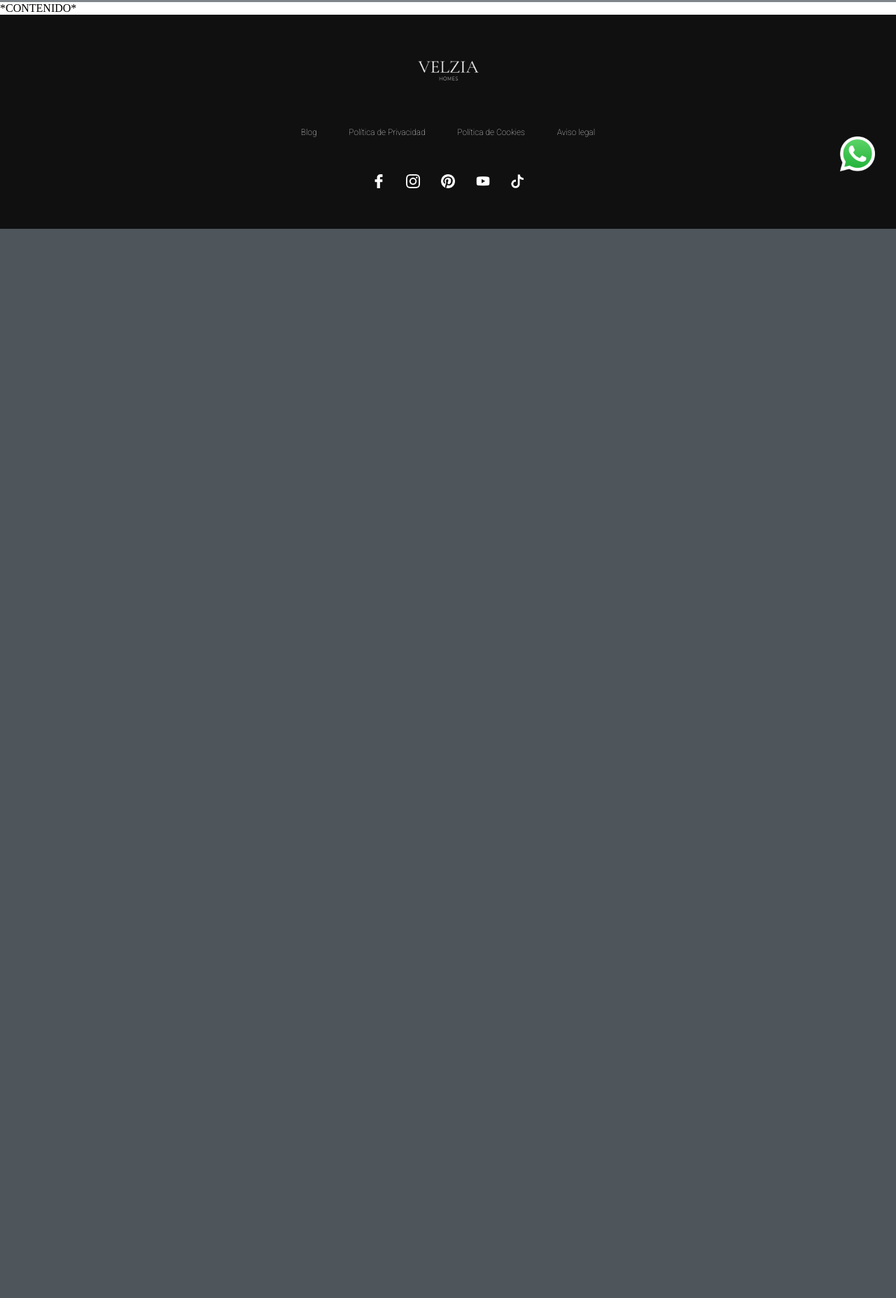
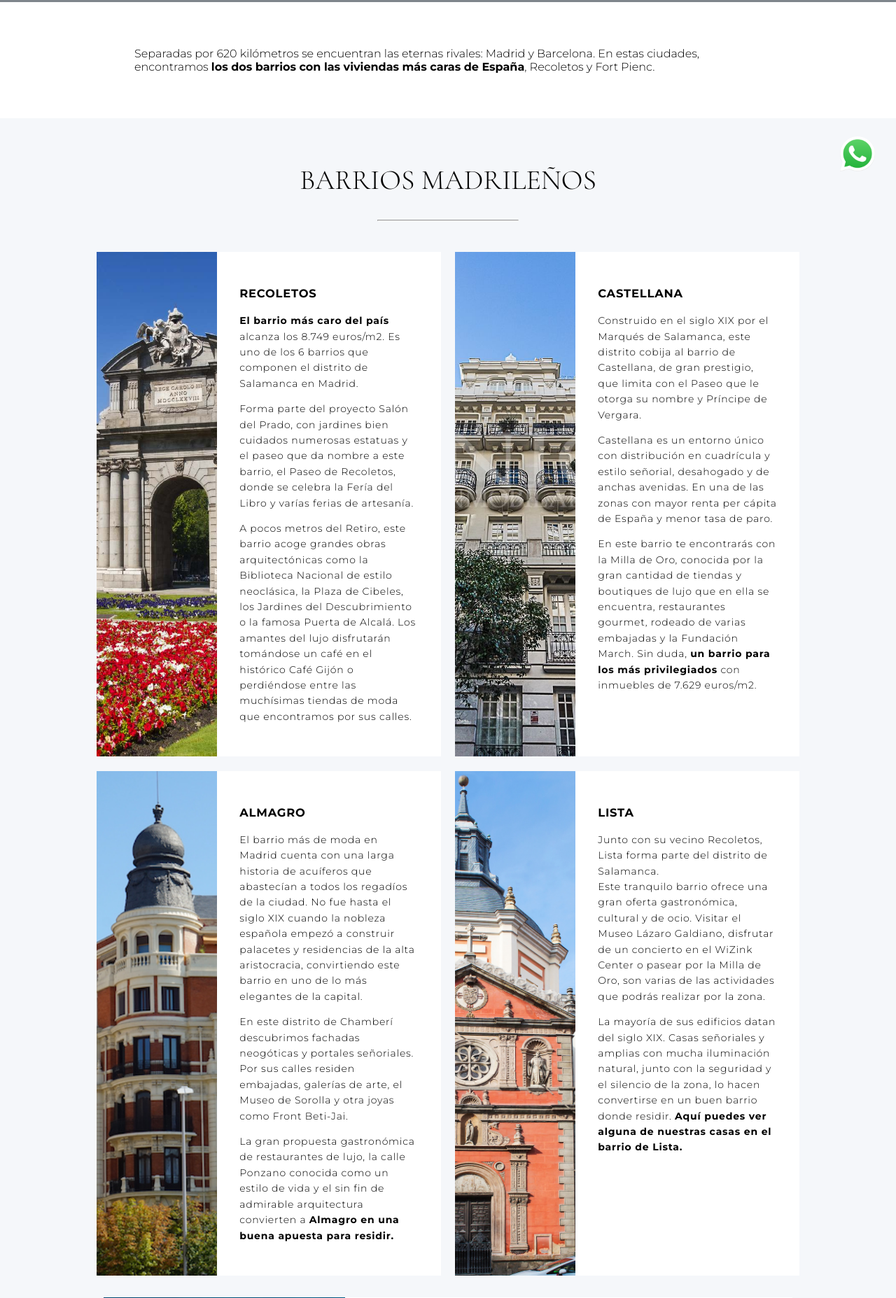
Before and after one commit to d0rtz/velziaWeb, a PHP site: page /blog/blog-page2.html in a window 1280 px wide. Shown: the part 521-2376 px from the top of the page at 70% size. Before the commit the page ends 848 px from the top, so only its background shows below. Run offline with PHP 8.4, Linux system fonts and the light colour scheme.

Commit message:
blog post 2 added

```diff
--- a/blog/blog-page2.css
+++ b/blog/blog-page2.css
@@ -1,4 +1,5 @@
 @import url("https://fonts.googleapis.com/css2?family=Cormorant+Garamond:ital,wght@0,300;0,400;0,500;0,600;0,700;1,300;1,400;1,500;1,600;1,700&family=Roboto:ital,wght@0,100;0,300;0,400;0,500;0,700;0,900;1,100;1,300;1,400;1,500;1,700;1,900&display=swap");
+@import url("https://fonts.googleapis.com/css2?family=Montserrat:ital,wght@0,100..900;1,100..900&display=swap");
 
 body {
   margin: 0;
@@ -40,7 +41,7 @@ button {
   z-index: 1000;
   position: absolute;
   width: 100%;
-    transition: all .5s ease;
+  transition: all 0.5s ease;
 }
 
 .header-color {
@@ -231,7 +232,6 @@ button {
 
 /* MAIN */
 
-
 #sale {
   position: relative;
   overflow: hidden;
@@ -266,7 +266,6 @@ button {
 }
 
 .content h1 {
-    font-size: 50px;
   margin-top: 0;
   margin-bottom: 0;
   margin-left: 10%;
@@ -281,9 +280,173 @@ button {
   padding-right: 34%;
   line-height: 1.5;
   letter-spacing: 0.1rem;
-
+}
+#section1 {
+  margin: 5% 15%;
+}
+#section2 {
+  background-color: #f5f7fa;
+}
+#section21 {
+  padding: 2% 10%;
+  display: grid;
+  background-color: #f5f7fa;
+}
+#section2 h2 {
+  font-size: 40px;
+  text-align: center;
+  padding-top: 5%;
+  padding-left: 10%;
+  padding-right: 10%;
+}
+.section2-div {
+  margin: 2%;
+  display: grid;
+  background-color: white;
+}
+#bg1 {
+  background-image: url(../resources/753F495231.jpg);
+  background-position: center;
+  background-size: cover;
+  background-repeat: no-repeat;
+}
+#bg2 {
+  background-image: url(../resources/psicologos-nunez-de-balboa.jpg);
+  background-position: center;
+  background-size: cover;
+  background-repeat: no-repeat;
+}
+#bg3 {
+  background-image: url(../resources/almagro-2.jpg);
+  background-position: center;
+  background-size: cover;
+  background-repeat: no-repeat;
+}
+#bg4 {
+  background-image: url(../resources/AdobeStock_333385992.jpeg);
+  background-position: center;
+  background-size: cover;
+  background-repeat: no-repeat;
+}
+#bg5 {
+  background-image: url(../resources/vivir-el-viso-chamartin.jpg);
+  background-position: center;
+  background-size: cover;
+  background-repeat: no-repeat;
+}
+#bg6 {
+  background-image: url(../resources/049-scaled.jpg);
+  background-position: center;
+  background-size: cover;
+  background-repeat: no-repeat;
+}
+#bg7 {
+  background-image: url(../resources/87eff-1615827344188-scaled.webp);
+  background-position: center;
+  background-size: cover;
+  background-repeat: no-repeat;
+}
+#bg8 {
+  background-image: url(../resources/DS1_7707-scaled-1.jpg);
+  background-position: center;
+  background-size: cover;
+  background-repeat: no-repeat;
+}
+#bg9 {
+  background-image: url(../resources/sarria.jpg);
+  background-position: center;
+  background-size: cover;
+  background-repeat: no-repeat;
+}
+#bg10 {
+  background-image: url(../resources/area-romantica-pcipal.jpg);
+  background-position: center;
+  background-size: cover;
+  background-repeat: no-repeat;
+}
+.section2-cont {
+  margin: 10%;
+  font-size: 14px;
+  line-height: 1.4rem;
+  letter-spacing: 0.05rem;
+}
+#section3 {
+  margin: 2% 10%;
+  display: grid;
+}
+#section3 div {
+  padding: 5%;
+}
+#section3 div img {
+  width: 100%;
+  height: auto;
+}
+#section3 * h3 {
+  font-size: 18px;
+  text-align: center;
+}
+#section3 * p {
+  font-size: 14px;
+  text-align: justify;
+  line-height: 1.4rem;
+  letter-spacing: 0.05rem;
+}
+#section4 {
+  text-align: center;
+  margin: 5%;
+}
+#section4 * button {
+  margin-top: 20px;
+  padding: 10px 15px;
 }
 
+/* MEDIA QUERIES */
+
+@media (max-width: 768px) {
+  .content h1 {
+    font-size: 30px;
+  }
+  #section21 {
+    grid-template-columns: 100%;
+  }
+  #bg1,
+  #bg2,
+  #bg3,
+  #bg4,
+  #bg5,
+  #bg6,
+  #bg7,
+  #bg8,
+  #bg9,
+  #bg10 {
+    height: 200px;
+    width: auto !important;
+  }
+  .section2-div {
+    grid-template-columns: 100%;
+  }
+  #section3 {
+    grid-template-columns: 100%;
+  }
+}
+
+@media (min-width: 768px) {
+  .content h1 {
+    font-size: 50px;
+  }
+  #section21 {
+    grid-template-columns: repeat(2, 1fr);
+  }
+  .section2-div {
+    grid-template-columns: 35% 65%;
+  }
+  #section3 {
+    grid-template-columns: repeat(3, 1fr);
+  }
+  .section2-last-div {
+    grid-column: 1 / span 2;
+  }
+}
 
 /* FOOTER */
 #footer {
@@ -464,3 +627,22 @@ button {
   font-weight: 900;
   font-style: italic;
 }
+
+.montserrat-light {
+  font-family: "Montserrat", sans-serif;
+  font-optical-sizing: auto;
+  font-weight: 300;
+  font-style: normal;
+}
+.montserrat-regular {
+  font-family: "Montserrat", sans-serif;
+  font-optical-sizing: auto;
+  font-weight: 500;
+  font-style: normal;
+}
+.montserrat-bold {
+  font-family: "Montserrat", sans-serif;
+  font-optical-sizing: auto;
+  font-weight: 700;
+  font-style: normal;
+}
--- a/blog/blog-page2.html
+++ b/blog/blog-page2.html
@@ -136,18 +136,201 @@
     </div>
     <section id="main">
         <section id="sale">
-            <img src="../resources/tailor3.jpeg" alt="" id="background" />
+            <img src="../resources/VELZIA-GOYA-25-WEB_025.jpg" alt="" id="background" />
 
             <div class="content">
                 <p class="roboto-regular">
                     DECORACIÓN Y HOGAR
                 </p>
-                <h1 class="cormorant-garamond-light">EL TOP 10 DE LOS BARRIOS MÁS CAROS DE ESPAÑA DONDE QUERRÁS VIVIR</h1>
+                <h1 class="cormorant-garamond-light">EL TOP 10 DE LOS BARRIOS MÁS CAROS DE ESPAÑA DONDE QUERRÁS VIVIR
+                </h1>
 
             </div>
         </section>
-        <section id="contenido">
-            *CONTENIDO*
+        <section id="contenido" class="montserrat-light">
+            <section id="section1">
+                <p>Separadas por 620 kilómetros se encuentran las eternas rivales: Madrid y Barcelona. En estas
+                    ciudades, encontramos <b>los dos barrios con las viviendas más caras de España</b>, Recoletos y Fort
+                    Pienc.</p>
+            </section>
+            <section id="section2">
+                <h2 class="cormorant-garamond-light">BARRIOS MADRILEÑOS</h2>
+                <hr style="width: 200px;">
+                <section id="section21">
+                    <div class="section2-div">
+                        <div id="bg1"></div>
+                        <div class="section2-cont">
+                            <h3>RECOLETOS</h3>
+                            <p><b>El barrio más caro del país</b> alcanza los 8.749 euros/m2. Es uno de los 6 barrios
+                                que componen el distrito de Salamanca en Madrid.</p>
+                            <p>Forma parte del proyecto Salón del Prado, con jardines bien cuidados numerosas estatuas y
+                                el paseo que da nombre a este barrio, el Paseo de Recoletos, donde se celebra la Fería
+                                del Libro y varías ferias de artesanía.</p>
+                            <p>A pocos metros del Retiro, este barrio acoge grandes obras arquitectónicas como la
+                                Biblioteca Nacional de estilo neoclásica, la Plaza de Cibeles, los Jardines del
+                                Descubrimiento o la famosa Puerta de Alcalá. Los amantes del lujo disfrutarán tomándose
+                                un café en el histórico Café Gijón o perdiéndose entre las muchísimas tiendas de moda
+                                que encontramos por sus calles.</p>
+                        </div>
+                    </div>
+                    <div class="section2-div">
+                        <div id="bg2"></div>
+                        <div class="section2-cont">
+                            <h3>CASTELLANA</h3>
+                            <p>Construido en el siglo XIX por el Marqués de Salamanca, este distrito cobija al barrio de
+                                Castellana, de gran prestigio, que limita con el Paseo que le otorga su nombre y
+                                Príncipe de Vergara.
+                            </p>
+                            <p>Castellana es un entorno único con distribución en cuadrícula y estilo señorial,
+                                desahogado y de anchas avenidas. En una de las zonas con mayor renta per cápita de
+                                España y menor tasa de paro.</p>
+                            <p>En este barrio te encontrarás con la Milla de Oro, conocida por la gran cantidad de
+                                tiendas y boutiques de lujo que en ella se encuentra, restaurantes gourmet, rodeado de
+                                varias embajadas y la Fundación March. Sin duda, <b>un barrio para los más
+                                    privilegiados</b> con inmuebles de 7.629 euros/m2.</p>
+                        </div>
+                    </div>
+                    <div class="section2-div">
+                        <div id="bg3"></div>
+                        <div class="section2-cont">
+                            <h3>ALMAGRO</h3>
+                            <p>El barrio más de moda en Madrid cuenta con una larga historia de acuíferos que abastecían
+                                a todos los regadíos de la ciudad. No fue hasta el siglo XIX cuando la nobleza española
+                                empezó a construir palacetes y residencias de la alta aristocracia, convirtiendo este
+                                barrio en uno de lo más elegantes de la capital.</p>
+                            <p>En este distrito de Chamberí descubrimos fachadas neogóticas y portales señoriales. Por
+                                sus calles residen embajadas, galerías de arte, el Museo de Sorolla y otra joyas como
+                                Front Beti-Jai.</p>
+                            <p>La gran propuesta gastronómica de restaurantes de lujo, la calle Ponzano conocida como un
+                                estilo de vida y el sin fin de admirable arquitectura convierten a <b>Almagro en una
+                                    buena apuesta para residir.</b></p>
+                        </div>
+                    </div>
+                    <div class="section2-div">
+                        <div id="bg4"></div>
+                        <div class="section2-cont">
+                            <h3>LISTA</h3>
+                            <p>Junto con su vecino Recoletos, Lista forma parte del distrito de Salamanca. <br> Este
+                                tranquilo barrio ofrece una gran oferta gastronómica, cultural y de ocio. Visitar el
+                                Museo Lázaro Galdiano, disfrutar de un concierto en el WiZink Center o pasear por la
+                                Milla de Oro, son varias de las actividades que podrás realizar por la zona.</p>
+                            <p>La mayoría de sus edificios datan del siglo XIX. Casas señoriales y amplias con mucha
+                                iluminación natural, junto con la seguridad y el silencio de la zona, lo hacen
+                                convertirse en un buen barrio donde residir. <b>Aquí puedes ver alguna de nuestras casas
+                                    en el barrio de Lista.</b></p>
+                        </div>
+                    </div>
+                    <div class="section2-div section2-last-div">
+                        <div id="bg5"></div>
+                        <div class="section2-cont">
+                            <h3>EL VISO</h3>
+                            <p>En el distrito de Chamartín se encuentra el Viso. <b>La zona más exclusiva del norte de
+                                    la Villa de Madrid</b> es un remanso de paz lleno de casas unifamiliares de hasta
+                                dos alturas.</p>
+                            <p>Fundada como la Cooperativa de Casas Económicas para obreros y funcionarios en 1925, fue
+                                ocupada finalmente por clase media-alta debido a su privilegiada ubicación con sus
+                                vistas a la Sierra de Guadarrama.</p>
+                            <p>Con aires de ciudad jardín inglesa, este barrio fue pionero en la ciudad por su
+                                sencillez, exento de adornos, con volúmenes cúbicos prismáticos, fachadas cubiertas y
+                                pintadas, cubiertas planas, balaustradas de caños de hierro, altas ventanas
+                                horizontales, y en algunos casos con elementos imponentes de afán náutico.</p>
+                            <p>En este momento El Viso, delimitado por María de Molina, Concha Espina y la Castellana
+                                <b>es una zona restringida a los más privilegiados</b> que se pueden permitir los 6.606
+                                euros/m2 que tiene el barrio.
+                            </p>
+                        </div>
+                    </div>
+                </section>
+                <hr style="width: 200px;">
+                <h2 class="cormorant-garamond-light">OTROS BARRIOS</h2>
+                <section id="section21">
+                    <div class="section2-div">
+                        <div id="bg6"></div>
+                        <div class="section2-cont">
+                            <h3>FORT PIENC</h3>
+                            <p>Ubicado en Eixample, alrededor del antiguo fuerte militar construido por Felipe V en
+                                honor a Francisco Pío de Saboya y Moura, creció este barrio que alberga casas de hasta
+                                7.787 euros/m2.</p>
+                            <p>Olvidado durante décadas y frecuentado por transportistas, el barrio ha visto
+                                sorprendentes cambios de su configuración socioeconómica gracias a sus modificaciones
+                                urbanísticas, hasta convertirse en el segundo barrio más caro de España.</p>
+                            <p>En él encontramos la estación del Nord, principal estación de autobuses de la ciudad, de
+                                estilo neoclásico; la plaza de toros de la Monumental, el Puente de Marina y el grupo
+                                escolar Ramón LLul. <br>Referente de urbanismo con su incremento de zonas verdes y
+                                espacios peatonales, convierten a este barrio en la mejor opción para residir en
+                                Barcelona.</p>
+                        </div>
+                    </div>
+                    <div class="section2-div">
+                        <div id="bg7"></div>
+                        <div class="section2-cont">
+                            <h3>SANT PERE, SANTA CATERINA I LA RIBERA</h3>
+                            <p>Entre calles estrechas y entrelazadas se localiza este barrio perteneciente al distrito
+                                de Ciutat Vella, el distrito más antiguo de Barcelona.</p>
+                            <p>Formado por la unión de tres antiguas zonas, este barrio tiene una historia industrial.
+                                En él se formaron las primeras manufacturas textiles del siglo XVIII, siendo un barrio
+                                proletario y precario, se instalaron numerosos artesanos. En la actualidad artistas
+                                abrieron sus talleres en la zona de la Ribiera haciendo gala de su herencia artesana.
+                            </p>
+                            <p>Dentro de este barrio converge <b>el Borne, la zona más conocida del casco antiguo,</b>
+                                de estilo bohemio, aloja restaurantes, galerías de arte y un gran número de museos, así
+                                como la Basílica de Santa María del Mar, gran obra del gótico catalán. También podemos
+                                encontrar el Parc de la Ciutadella, sede del zoo de Barcelona, el Parlamento de Cataluña
+                                y el Palacio de la Música. </p>
+                        </div>
+                    </div>
+                    <div class="section2-div">
+                        <div id="bg8"></div>
+                        <div class="section2-cont">
+                            <h3>FRONT MARÍTIM</h3>
+                            <p><b>El barrio más nuevo de Barcelona</b> pertenece al distrito de San Martí, ubicado al
+                                principio de la Avenida Diagonal.</p>
+                            <p>Este barrio que pertenecía a la industria de la metalurgia mejoró el aspecto y la
+                                urbanística tras la reforma del ayuntamiento en 2004, mejorando el nivel de vida de la
+                                zona y convirtiéndolo <b>en uno de los más caros de las ciudad con las mejores
+                                    vistas</b> a la costa mediterránea.</p>
+                        </div>
+                    </div>
+                    <div class="section2-div">
+                        <div id="bg9"></div>
+                        <div class="section2-cont">
+                            <h3>SARRIÁ</h3>
+                            <p>Hasta 1921, este barrio de Barcelona fue un municipio, el último en anexionarse a la
+                                ciudad condal. En la actualidad forma parte del distrito 5 y sus pequeñas calles y
+                                plazas distribuidas en torno a la calle Mayor, aún respiran ese aire de pueblo. Famoso
+                                por su variedad arquitectónica donde podrás descubrir desde un antiguo mercado hasta
+                                edificios modernistas.</p>
+                            <p><b>Este barrio, el preferido para veranear por la burguesía catalana</b> del siglo XIX,
+                                se ha convertido en la delicia de los más sibaritas, con sus restaurantes de delicatesen
+                                gourmet, tiendas de artesanía y la famosa pastelería Boix con más de 125 años de
+                                antigüedad.</p>
+                        </div>
+                    </div>
+                    <div class="section2-div section2-last-div">
+                        <div id="bg10"></div>
+                        <div class="section2-cont">
+                            <h3>ÁREA ROMÁNTICA</h3>
+                            <p>Situado en el sur de la parte vieja de la ciudad de San Sebastián, ubicamos el último
+                                barrio de la lista y no perteneciente ni a Madrid, ni a Barcelona.</p>
+                            <p>Estilo decimonónico y parisino llenan las calles de este barrio donostiarra. En él
+                                locarlizaremmos el ayuntamiento que colinda con la Playa de la Concha.</p>
+                            <p>El barrio acogía las mejores fiestas de la Belle Èpoque hasta la llegada de La Primera
+                                Guerra Mundial. Su ayuntamiento que nació como el Casino de la ciudad, se convirtió en
+                                sede de refugiados políticos. Esta obra arquitectónica sufrió varios estragos durante la
+                                Guerra Civil, aún podemos observar balas en su fachada, resultado de las contiendas
+                                entre nacionales y republicanos.</p>
+                            <p>También nos encontraremos grandes obras como la Catedral del Buen Pastor, obra de
+                                Chillida, el Paseo de Francia y el Parque Cristina Enea.</p>
+                            <p>Las recientes obras peatonales han convertido <b>este barrio en uno de los mejores para
+                                    pasearlos</b> a pie y disfrutar de su gran tradición.</p>
+                        </div>
+                    </div>
+                </section>
+            </section>
+            <section id="section4">
+                <p>Descubre más artículos sobre el sector inmobiliario en nuestra sección del Blog.</p>
+                <a href="./index.html"><button>Ver más entradas</button></a>
+            </section>
         </section>
     </section>
     <footer id="footer">
```
Also changed, not shown: resources/049-scaled.jpg (added), resources/753F495231.jpg (added), resources/87eff-1615827344188-scaled.webp (added), resources/AdobeStock_333385992.jpeg (added), resources/DS1_7707-scaled-1.jpg (added), resources/almagro-2.jpg (added), resources/area-romantica-pcipal.jpg (added), resources/psicologos-nunez-de-balboa.jpg (added), resources/sarria.jpg (added), resources/vivir-el-viso-chamartin.jpg (added). Lines whose indentation alone changed are shown as unchanged.
